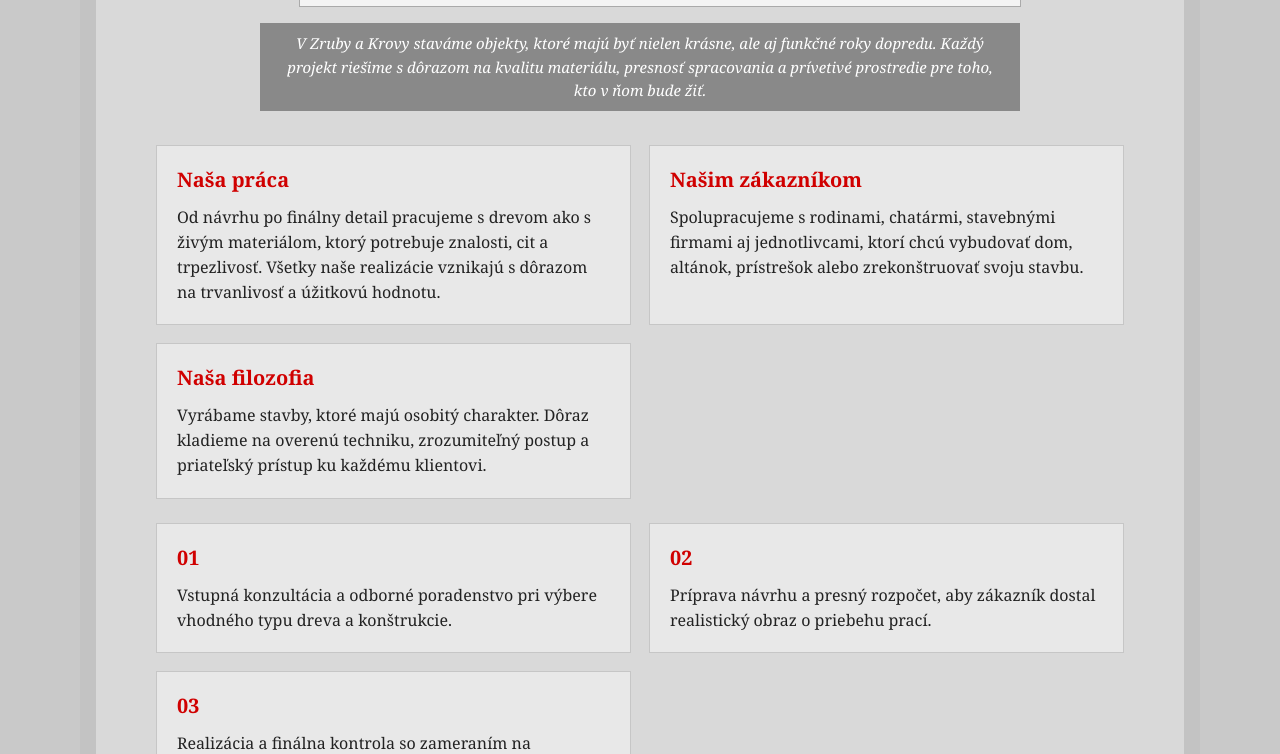
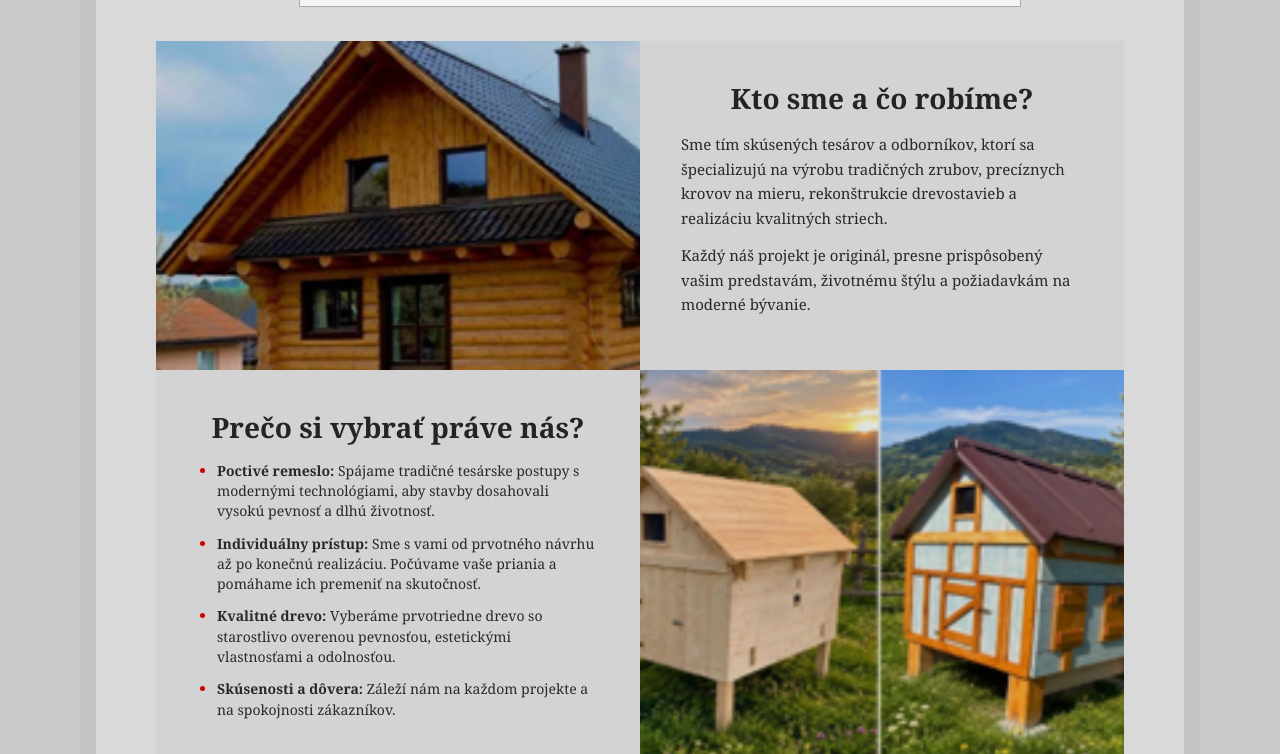
Before and after one commit to Yngmatii/Zruby-a-Krovy-, a plain HTML site: page o-nas.html in a window 1280 px wide. Shown: the part 198-952 px from the top of the page. Drawn offline with Linux system fonts and the light colour scheme.

Commit message:
pridanie fotiek do O nás

```diff
--- a/o-nas.html
+++ b/o-nas.html
@@ -34,40 +34,44 @@
         <div class="page-hero">
           <span class="page-kicker">O nás</span>
           <h1 class="page-title">Poctivé drevo, remeslo a spoľahlivosť</h1>
-          <p class="page-lead">V Zruby a Krovy staváme objekty, ktoré majú byť nielen krásne, ale aj funkčné roky dopredu. Každý projekt riešime s dôrazom na kvalitu materiálu, presnosť spracovania a prívetivé prostredie pre toho, kto v ňom bude žiť.</p>
         </div>
 
-        <div class="info-grid">
-          <article class="info-card">
-            <h3>Naša práca</h3>
-            <p>Od návrhu po finálny detail pracujeme s drevom ako s živým materiálom, ktorý potrebuje znalosti, cit a trpezlivosť. Všetky naše realizácie vznikajú s dôrazom na trvanlivosť a úžitkovú hodnotu.</p>
-          </article>
-          <article class="info-card">
-            <h3>Našim zákazníkom</h3>
-            <p>Spolupracujeme s rodinami, chatármi, stavebnými firmami aj jednotlivcami, ktorí chcú vybudovať dom, altánok, prístrešok alebo zrekonštruovať svoju stavbu.</p>
-          </article>
-          <article class="info-card">
-            <h3>Naša filozofia</h3>
-            <p>Vyrábame stavby, ktoré majú osobitý charakter. Dôraz kladieme na overenú techniku, zrozumiteľný postup a priateľský prístup ku každému klientovi.</p>
-          </article>
+        <div class="about-layout">
+          <figure class="about-image about-image-cabin">
+            <img src="img/Drevený dom .png" alt="Drevený zrubový dom s tmavou strechou">
+          </figure>
+
+          <section class="about-copy about-intro">
+            <h2>Kto sme a čo robíme?</h2>
+            <p>Sme tím skúsených tesárov a odborníkov, ktorí sa špecializujú na výrobu tradičných zrubov, precíznych krovov na mieru, rekonštrukcie drevostavieb a realizáciu kvalitných striech.</p>
+            <p>Každý náš projekt je originál, presne prispôsobený vašim predstavám, životnému štýlu a požiadavkám na moderné bývanie.</p>
+          </section>
+
+          <section class="about-copy about-benefits">
+            <h2>Prečo si vybrať práve nás?</h2>
+            <ul>
+              <li><strong>Poctivé remeslo:</strong> Spájame tradičné tesárske postupy s modernými technológiami, aby stavby dosahovali vysokú pevnosť a dlhú životnosť.</li>
+              <li><strong>Individuálny prístup:</strong> Sme s vami od prvotného návrhu až po konečnú realizáciu. Počúvame vaše priania a pomáhame ich premeniť na skutočnosť.</li>
+              <li><strong>Kvalitné drevo:</strong> Vyberáme prvotriedne drevo so starostlivo overenou pevnosťou, estetickými vlastnosťami a odolnosťou.</li>
+              <li><strong>Skúsenosti a dôvera:</strong> Záleží nám na každom projekte a na spokojnosti zákazníkov.</li>
+            </ul>
+          </section>
+
+          <figure class="about-image about-image-sheds">
+            <img src="img/Kurín .png" alt="Dve malé drevené záhradné stavby">
+          </figure>
+
+          <figure class="about-image about-image-reconstruction">
+            <img src="img/rekonštrukcia .png" alt="Tesári rekonštruujú strechu drevenej stavby">
+          </figure>
+
+          <section class="about-copy about-approach">
+            <h2>Od prvého návrhu po dokončenie</h2>
+            <p>Každý projekt začíname rozhovorom a výberom vhodného riešenia. Pomôžeme vám s návrhom, materiálom aj plánovaním prác, aby výsledná stavba zodpovedala vašim potrebám.</p>
+            <p>Pri realizácii dbáme na precízne spracovanie detailov, bezpečnosť a čistú prácu. Výsledkom je kvalitná drevená stavba, ktorá bude slúžiť dlhé roky.</p>
+            <a class="button-link" href="kontakt.html">Napíšte nám</a>
+          </section>
         </div>
-
-        <div class="info-grid">
-          <article class="info-card">
-            <h3>01</h3>
-            <p>Vstupná konzultácia a odborné poradenstvo pri výbere vhodného typu dreva a konštrukcie.</p>
-          </article>
-          <article class="info-card">
-            <h3>02</h3>
-            <p>Príprava návrhu a presný rozpočet, aby zákazník dostal realistický obraz o priebehu prací.</p>
-          </article>
-          <article class="info-card">
-            <h3>03</h3>
-            <p>Realizácia a finálna kontrola so zameraním na funkčnosť, odolnosť a estetiku stavby.</p>
-          </article>
-        </div>
-
-        <a class="button-link" href="kontakt.html">Napíšte nám</a>
       </section>
     </main>
 
--- a/styles.css
+++ b/styles.css
@@ -373,6 +373,70 @@ img { display: block; max-width: 100%; }
   line-height: 1.55;
 }
 
+.about-layout {
+  display: grid;
+  grid-template-columns: repeat(2, minmax(0, 1fr));
+  align-items: stretch;
+  gap: 0;
+  background: #d3d3d3;
+}
+
+.about-image {
+  min-width: 0;
+  min-height: 230px;
+  margin: 0;
+  overflow: hidden;
+  background: #bbb;
+}
+
+.about-image img {
+  width: 100%;
+  height: 100%;
+  min-height: 230px;
+  object-fit: cover;
+}
+
+.about-image-cabin img { object-position: center 54%; }
+.about-image-sheds img { object-position: center; }
+.about-image-reconstruction img { object-position: center 52%; }
+
+.about-copy {
+  align-self: stretch;
+  padding: clamp(22px, 3.2vw, 42px);
+  background: #d3d3d3;
+}
+
+.about-copy h2 {
+  margin: 0 0 16px;
+  color: #242424;
+  font-size: clamp(21px, 2.2vw, 28px);
+  line-height: 1.2;
+  text-align: center;
+}
+
+.about-copy p {
+  margin: 0 0 12px;
+  color: #292929;
+  font-size: 15px;
+  line-height: 1.65;
+}
+
+.about-benefits ul {
+  display: grid;
+  gap: 12px;
+  margin: 0;
+  padding-left: 20px;
+  color: #292929;
+  font-size: 14px;
+  line-height: 1.45;
+}
+
+.about-benefits li::marker { color: var(--red); }
+
+.about-approach .button-link {
+  margin-top: 6px;
+}
+
 .service-grid { grid-template-columns: repeat(2, minmax(0, 1fr)); }
 
 .service-card {
@@ -560,6 +624,15 @@ img { display: block; max-width: 100%; }
   .page-main { padding: 8px; }
   .page-header { min-height: 48px; }
   .page-content { padding: 24px 14px; }
+  .about-layout { grid-template-columns: 1fr; }
+  .about-image,
+  .about-image img { min-height: 210px; }
+  .about-image-cabin { grid-row: 1; }
+  .about-intro { grid-row: 2; }
+  .about-benefits { grid-row: 3; }
+  .about-image-sheds { grid-row: 4; }
+  .about-image-reconstruction { grid-row: 5; }
+  .about-approach { grid-row: 6; }
   .info-grid,
   .service-grid,
   .wood-grid,
```
Also changed, not shown: img/Drevený dom .png (added), img/Kurín .png (added), img/rekonštrukcia .png (added).
